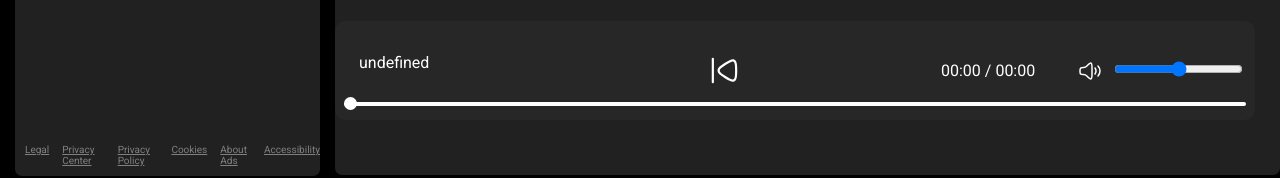
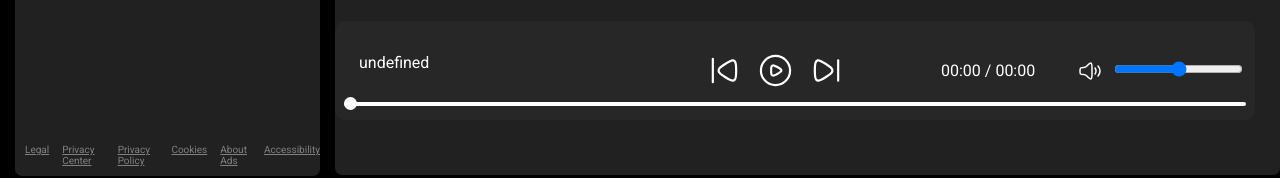
Before and after one commit to SubhrangshuGhosh/Spotify, a plain HTML site: page index.html in a window 1280 px wide. Shown: the part 650-828 px from the top of the page. Drawn offline with Linux system fonts and the light colour scheme; the site is published under a folder, as on GitHub Pages, so addresses that start at the root find nothing; no server answers.

Commit message:
Describe your update

```diff
--- a/index.html
+++ b/index.html
@@ -189,8 +189,8 @@
         </div>
         <div class="songbuttons">
             <img width="35" id="previous" src="img/prevsong.svg" alt="">
-            <img width="35" id="play" src="/img/play.svg" alt="">
-            <img width="35" id="next" src="/img/nextsong.svg" alt="">
+            <img width="35" id="play" src="img/play.svg" alt="">
+            <img width="35" id="next" src="img/nextsong.svg" alt="">
         </div>
         <div class="timevol">
         <div class="songtime">
```
